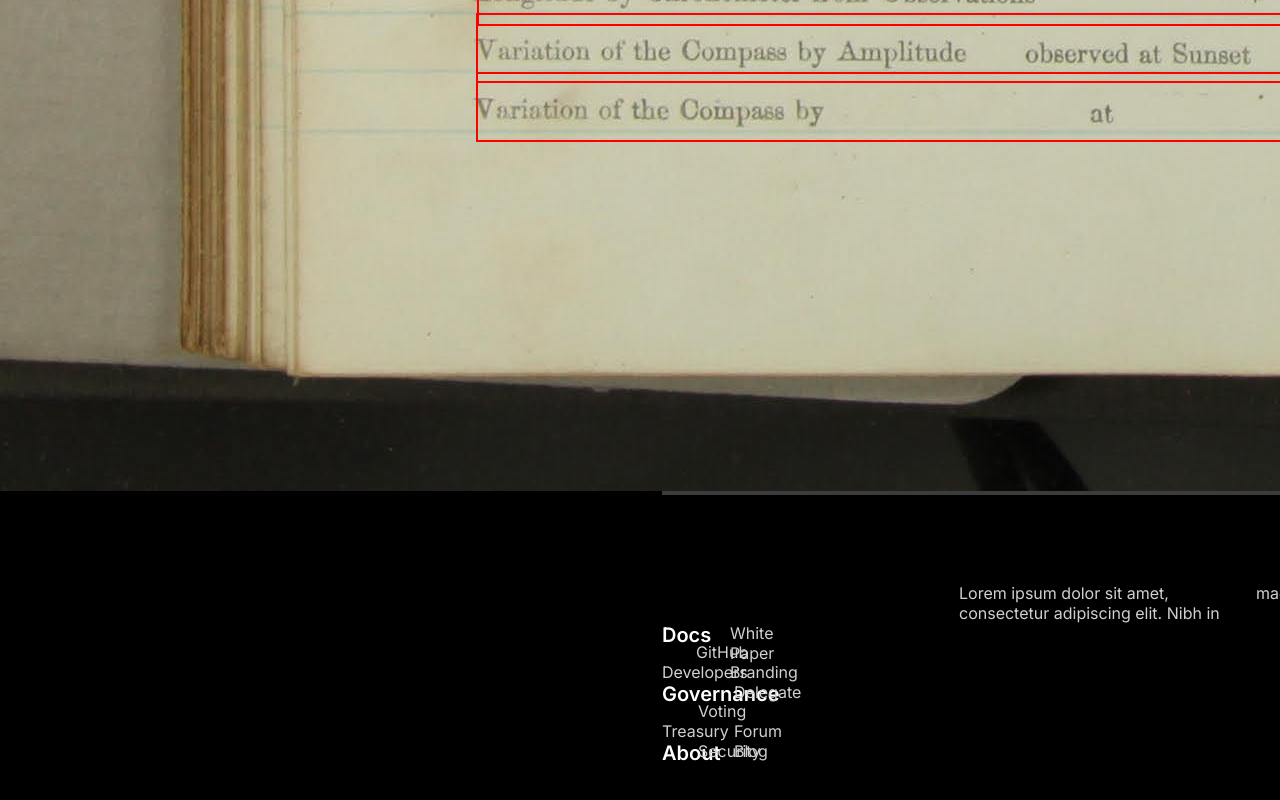
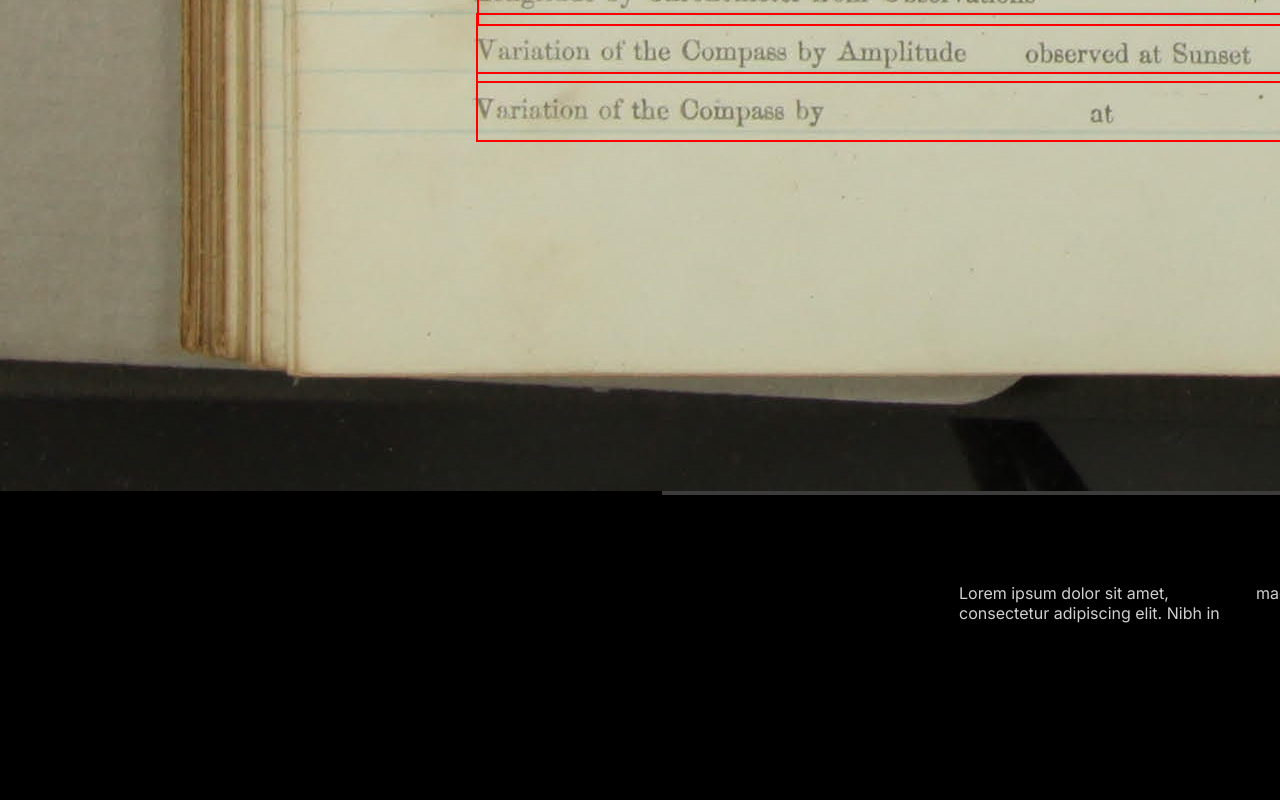
Before and after one commit to gioiamicaela/ts-app, a Next.js app: page / in a window 1280 px wide. Shown: the part 3304-4104 px from the top of the page. After the commit the page ends 3987 px from the top, so only its background shows below. Built offline with nearby package versions, Linux system fonts and the light colour scheme.

Commit message:
tailwind buttons and dialog

```diff
--- a/src/app/components/DialogRadix.tsx
+++ b/src/app/components/DialogRadix.tsx
@@ -1,6 +1,4 @@
 import { Dialog } from '@radix-ui/react-dialog';
-import { DialogType } from '../data/dataServer';
-import { TextRegionTextLine } from '../api/hello/route';
 
 interface Props {
   show: boolean;
@@ -37,20 +35,29 @@ export default function DialogRadix({
           position: 'absolute',
           top: position.y,
           left: position.x,
-          height: '500px',
-          width: '1000px',
           zIndex: 9999,
-          backgroundColor: 'red',
+          width: '500px',
         }}
         onMouseDown={onMouseDown}
       >
         <Dialog open={show} onOpenChange={onOpenChange}>
-          <h2>Text</h2>
+          <div className='bg-white rounded shadow-lg w-full '>
+            <div className='border-b px-4 py-2 flex justify-between items-center'>
+              <h2 className='font-semibold text-lg'>Update text</h2>
+              <button onClick={onOpenChange} className='text-black'>
+                X
+              </button>
+            </div>
+            <div className='p-3'>
               <textarea
+                className='w-full'
                 value={updatedText}
                 onChange={(e) => setUpdatedText(e.target.value)}
               />
+            </div>
+            <div className='flex justify-end items-center w-100 border p-3 '>
               <button
+                className='bg-blue-600 hover:bg-blue-700 px-3 py-1 rounded text-white mr-1'
                 onClick={() => {
                   onOpenChange();
                   updateJsonText(id, updatedText);
@@ -59,7 +66,14 @@ export default function DialogRadix({
               >
                 Save
               </button>
-          <button onClick={onOpenChange}>Close</button>
+              <button
+                className='bg-red-600 hover:bg-red-700 px-3 py-1 rounded text-white mr-1'
+                onClick={onOpenChange}
+              >
+                Close
+              </button>
+            </div>
+          </div>
         </Dialog>
       </div>
     </>
--- a/src/app/components/Footer.tsx
+++ b/src/app/components/Footer.tsx
@@ -36,58 +36,6 @@ function Footer() {
             </div>
           </div>
         </div>
-
-        <div className='columns-2 lg:columns-4 max-w-[120px] pl-0'>
-          <div className='row pt-5 lg:pt-0'>
-            <h4 className='mb-[15px] not-italic font-semibold text-xl leading-6 text-white h-[24px] w-[51px]'>
-              Docs
-            </h4>
-            <h5 className='mb-[15px] not-italic font-normal text-base leading-5 text-[#d0d0d0] h-[24px]'>
-              Developers
-            </h5>
-            <h5 className='mb-[15px] not-italic font-normal text-base leading-5 text-[#d0d0d0] h-[24px]'>
-              GitHub
-            </h5>
-            <h5 className='mb-[15px] not-italic font-normal text-base leading-5 text-[#d0d0d0] h-[24px]'>
-              White Paper
-            </h5>
-            <h5 className='mb-[15px] not-italic font-normal text-base leading-5 text-[#d0d0d0] h-[24px]'>
-              Branding
-            </h5>
-          </div>
-        </div>
-        <div className='columns-2 lg:columns-4 max-w-[128px] pl-0'>
-          <div className='row pt-5 lg:pt-0'>
-            <h4 className='mb-[15px] not-italic font-semibold text-xl leading-6 text-white h-[24px] w-[51px]'>
-              Governance
-            </h4>
-            <h5 className='mb-[15px] not-italic font-normal text-base leading-5 text-[#d0d0d0] h-[24px]'>
-              Treasury
-            </h5>
-            <h5 className='mb-[15px] not-italic font-normal text-base leading-5 text-[#d0d0d0] h-[24px]'>
-              Voting
-            </h5>
-            <h5 className='mb-[15px] not-italic font-normal text-base leading-5 text-[#d0d0d0] h-[24px]'>
-              Delegate
-            </h5>
-            <h5 className='mb-[15px] not-italic font-normal text-base leading-5 text-[#d0d0d0] h-[24px]'>
-              Forum
-            </h5>
-          </div>
-        </div>
-        <div className='columns-2 lg:columns-4 max-w-[128px] pl-0'>
-          <div className='row pt-5 lg:pt-0'>
-            <h4 className='mb-[15px] not-italic font-semibold text-xl leading-6 text-white h-[24px] w-[51px]'>
-              About
-            </h4>
-            <h5 className='mb-[15px] not-italic font-normal text-base leading-5 text-[#d0d0d0] h-[24px]'>
-              Security
-            </h5>
-            <h5 className='mb-[15px] not-italic font-normal text-base leading-5 text-[#d0d0d0] h-[24px]'>
-              Blog
-            </h5>
-          </div>
-        </div>
       </div>
     </footer>
   );
```
Lines whose indentation alone changed are shown as unchanged.
